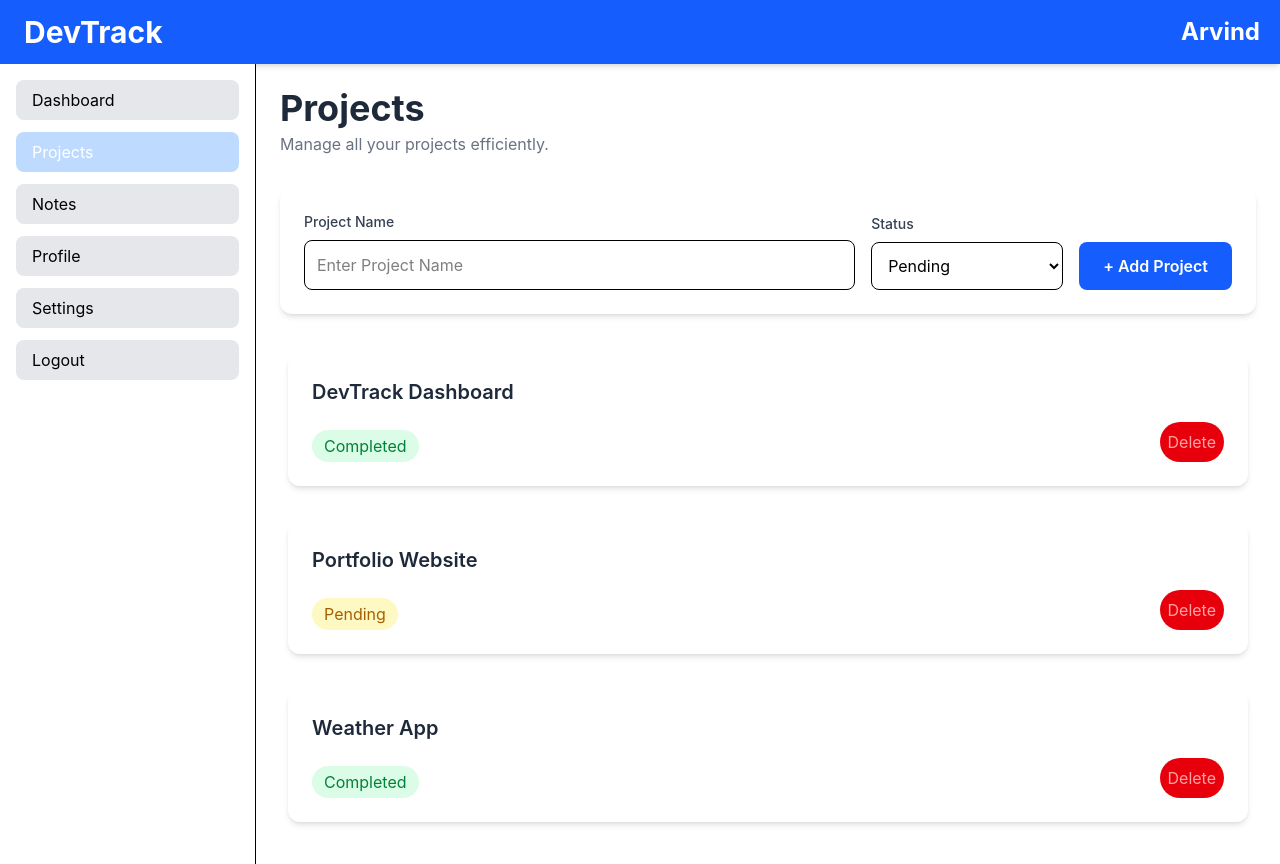
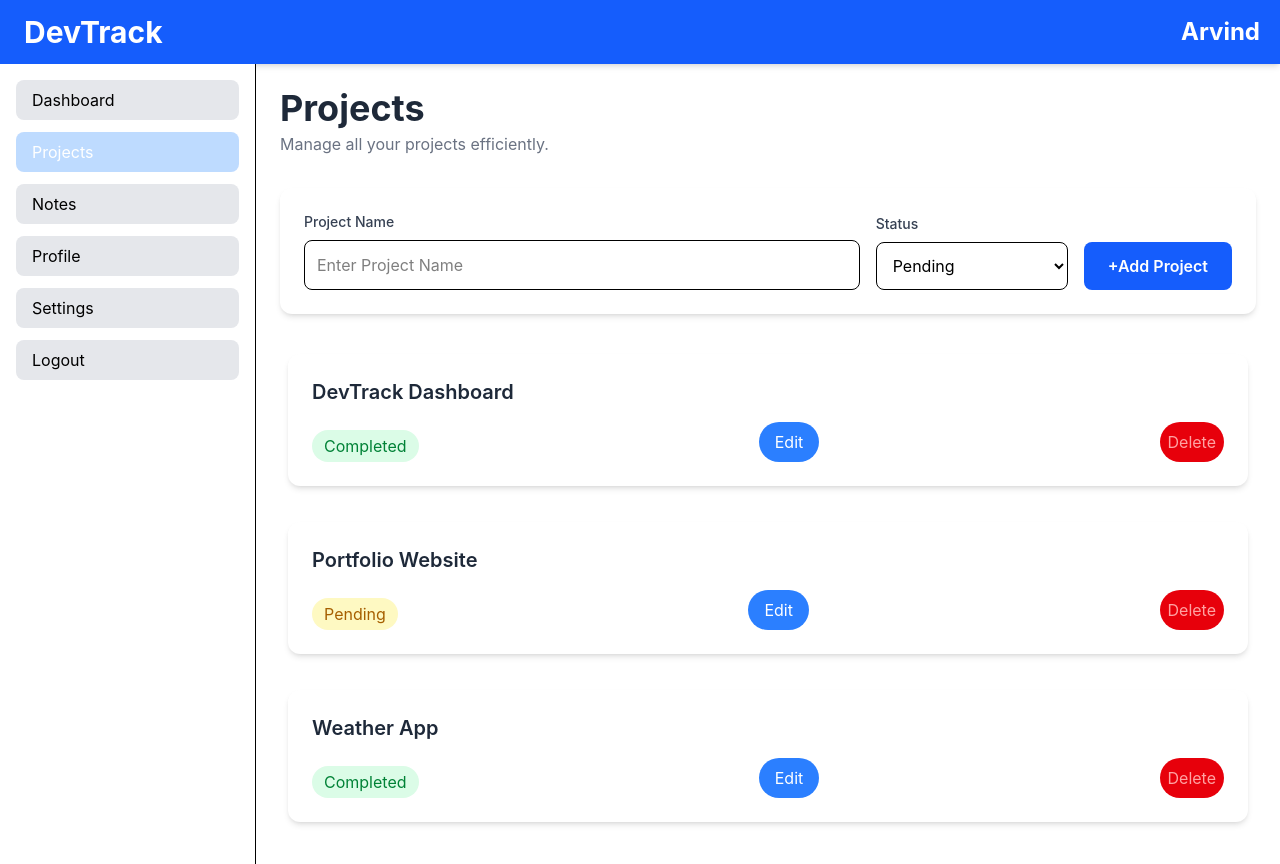
Before and after one commit to arvindshah07/DevTrack, a React (Vite) app: page /projects in a window 1280 px wide. Built offline with nearby package versions, Linux system fonts and the light colour scheme.

Commit message:
Day 8: Add edit project functionality (WIP)

```diff
--- a/src/components/projects/ProjectCard.jsx
+++ b/src/components/projects/ProjectCard.jsx
@@ -1,6 +1,6 @@
 import React from 'react'
 
-function ProjectCard({title,status,id,deleteProject}) {
+function ProjectCard({title,status,id,deleteProject,editProject,}) {
   return (
     <div className='bg-white shadow-md p-6 rounded-xl m-2 hover:shadow-lg transition'>
       <h2 className='text-gray-800 text-xl font-semibold'>{title}</h2>
@@ -9,6 +9,11 @@ function ProjectCard({title,status,id,deleteProject}) {
         status==="Completed"? "bg-green-100 text-green-700 px-3 py-1 rounded-full inline-block mt-2":
         "bg-yellow-100 text-yellow-700 px-3 py-1 rounded-full inline-block mt-2"
       }> {status}</p>
+      <button
+      onClick={()=>editProject(id)}
+      className="bg-blue-500 hover:bg-blue-600 text-white px-4 py-2 rounded-3xl transition cursor-pointer"
+      >Edit
+      </button>
       <button
       onClick={()=>deleteProject(id)}
       className='bg-red-600 rounded-3xl p-2 cursor-pointer text-red-300'>
--- a/src/pages/Projects.jsx
+++ b/src/pages/Projects.jsx
@@ -24,7 +24,7 @@ function Projects() {
   const [projectName, setProjectName] = useState("");
   const [status, setStatus] = useState("Pending");
   const [editingId,setEditingId]=useState(null);
-  // const[deleteProject,setDeleteProject]=useState(false);
+  //const[deleteProject,setDeleteProject]=useState(false);
 
   function addProject() {
     if (projectName.trim() === "") return;
@@ -47,12 +47,41 @@ function Projects() {
   );
   }
 
-  function editProject(id){
-    const project=projects.find((project)=>project.id === id);
-    setEditingId(project.id);
-    setProjectName(project.title);
-    setStatus(project.status);
+function editProject(id) {
+  console.log("Before:", editingId);
+
+  const project = projects.find((project) => project.id === id);
+
+  setEditingId(project.id);
+  setProjectName(project.title);
+  setStatus(project.status);
+
+  console.log("After setState called");
+}
+
+  function updateProject() {
+    setProjects(
+      projects.map((project)=>{
+        if(project.id === editingId){
+          return{
+            ...project,
+            title:projectName,
+            status:status,
+          };
+        }
+        return project ;
+      })
+    );
+    setEditingId(null);
+    setProjectName("");
+    setStatus("Pending");
+    console.log({
+  editingId,
+  projectName,
+  status,
+});
   }
+
   return (
     <Layout>
       {/* Header */}
@@ -103,10 +132,10 @@ function Projects() {
 
           {/* Button */}
           <button
-            onClick={addProject}
+            onClick={editingId===null ? addProject :updateProject}
             className="bg-blue-600 hover:bg-blue-700 text-white px-6 py-3 rounded-lg font-semibold transition duration-200"
           >
-            + Add Project
+            {editingId===null ? "+Add Project" : "Save Changes"}
           </button>
         </div>
       </div>
@@ -120,6 +149,7 @@ function Projects() {
             title={project.title}
             status={project.status}
             deleteProject={deleteProject}
+            editProject={editProject}
           />
         ))}
       </div>
```
